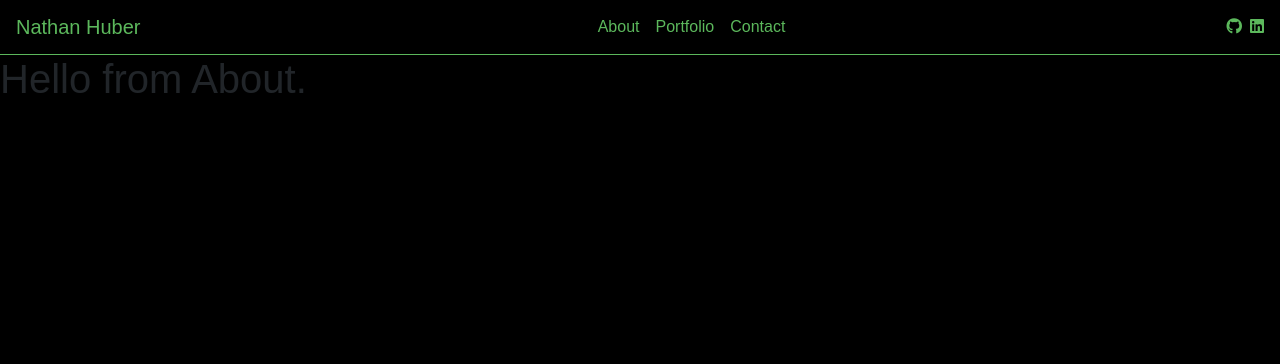
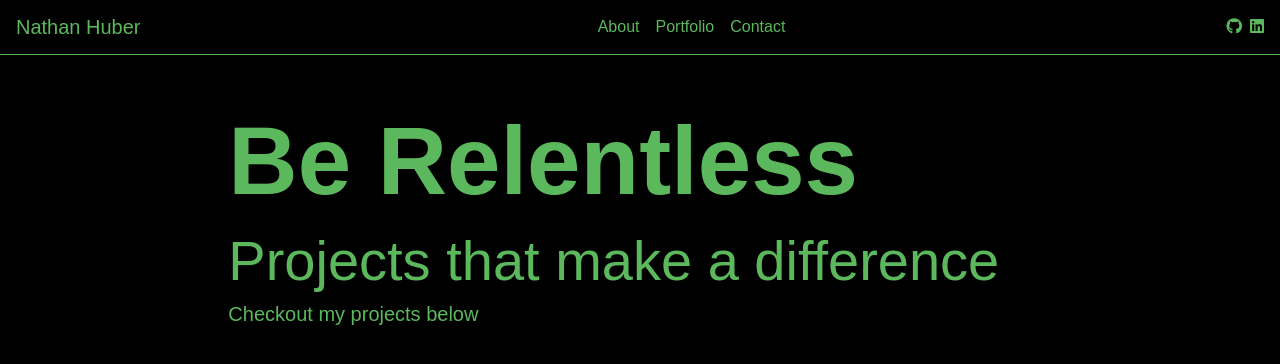
Before and after one commit to OnTheRocks/react-portfolio, a React (Create React App) app: page / in a window 1280 px wide. Shown: the top 364 px of the page. Built offline with nearby package versions, Linux system fonts and the light colour scheme.

Commit message:
Lots of work, finished routes, started setting up Contact page.

```diff
--- a/src/App.css
+++ b/src/App.css
@@ -14,3 +14,7 @@ a {
   color: #333;
   text-decoration: none;
 }
+
+.color-blue {
+  color: blue;
+}
--- a/src/App.js
+++ b/src/App.js
@@ -1,24 +1,49 @@
 import React from 'react';
-import ReactDOM from 'react-dom'
+// import ReactDOM from 'react-dom'
+import { BrowserRouter as Router, Route, Switch } from "react-router-dom";
+
 import './App.css';
 import {NavBar} from './components/NavBar';
-import { BrowserRouter as Router, Route, Switch } from "react-router-dom";
-import { Portfolio }from './components/Portfolio';
+import Portfolio from './components/Portfolio';
 import { Contact } from './components/Contact';
-import {About} from './components/About.js';
+import About from './components/About.js';
 
 
-function App() {
+
+
+class App extends React.Component {
+
+
+  constructor(props) {
+    super(props);
+    this.state = {
+
+      About: {
+        title: 'Be Relentless',
+        subTitle: 'Projects that make a difference',
+        text: 'Checkout my projects below'
+      },
+      Portfolio: {
+        title: 'About Me'
+      },
+      contact: {
+        title: 'Let\'s Talk'
+      }
+    }
+  }
+
+render(){
   return (
     <Router>
       <div>
         <NavBar />
         <Switch>
-          <Route exact path="/" component={About} />
-          <Route exact path="/about" component={About} />
-          <Route exact path="/Contact" component={Contact} />
-          <Route exact path="/portfolio" component={Portfolio} />}
-          {/* <a href="https://www.github.com/OnTheRocks" target="blank"/> component=<i class="fab fa-github"></i> */}
+
+          <Route path="/" exact render={() => <About title={this.state.About.title} subTitle={this.state.About.subTitle} text={this.state.About.text} />} />
+          <Route path="/about" render={() => <About title={this.state.About.title} subTitle={this.state.About.subTitle} text={this.state.About.text} />} />
+          <Route path="/portfolio" render={() => <Portfolio title={this.state.Portfolio.title} />} />
+          <Route path="/contact" render={() => <Contact title={this.state.contact.title} />} />
+
           <Route path="*" component={About} />
         </Switch>
 
@@ -27,5 +52,6 @@ function App() {
     </Router>
   );
 }
+}
 
 export default App;
--- a/src/components/About.js
+++ b/src/components/About.js
@@ -1,13 +1,19 @@
 import React from 'react'
+import MainSec from './MainSec'
+import Content from './Content'
 // import profile from '../img/Nathan.jpg';
 // import '../CSS/About.css';
 
-export class About extends React.Component {
-  render() {
+function About(props) {
+
     return (
       <div>
-        <h1>Hello from About.</h1>
+        <MainSec title={props.title} subTitle={props.subTitle} text={props.text} />
+        {/* <Content>
+          <h1>Hello from About.</h1>
+        </Content> */}
       </div>
     )
   }
-}
+
+export default About;
--- a/src/components/Contact.js
+++ b/src/components/Contact.js
@@ -1,6 +1,7 @@
 import React from 'react'
-import Hero from './Hero'
+import MainSec from './MainSec'
 import Form from 'react-bootstrap/Form';
+import Axios from 'axios';
 
 export class Contact extends React.Component {
   constructor(props) {
@@ -31,14 +32,40 @@ export class Contact extends React.Component {
 
     this.setState({
       disabled: true,
-      emailSent: true
+      emailSent: false
     });
-  }
+
+Axios.post('http://localhost:3030/api/email', this.state)
+.then(res => {
+    if(res.data.success) {
+        this.setState({
+            disabled: false,
+            emailSent: true
+        });
+    } else {
+        this.setState({
+            disabled: false,
+            emailSent: false
+        });
+    }
+})
+.catch(err => {
+    console.log(err);
+
+    this.setState({
+        disabled: false,
+        emailSent: false
+    });
+})
+
+}
+
+
 
   render() {
     return (
       <div>
-        <Hero title={this.props.title} />
+        <MainSec title={this.props.title} />
 
         <content>
           <Form onSubmit={this.handleSubmit}>
@@ -65,6 +92,6 @@ export class Contact extends React.Component {
           </Form>
         </content>
       </div>
-    )
+    );
   }
 }
--- /dev/null
+++ b/src/components/Content.js
@@ -0,0 +1,20 @@
+import React from 'react';
+import Container from 'react-bootstrap/Container';
+import Row from 'react-bootstrap/Row';
+import Col from 'react-bootstrap/Col';
+
+function Content(props) {
+
+    return(
+        <Container fluid={true}>
+            <Row className="justify-content-center">
+                <Col md={8}>
+                    {props.children}
+                </Col>
+            </Row>
+        </Container>
+    );
+
+}
+
+export default Content;
--- a/src/components/Hero.js
+++ b/src/components/MainSec.js
@@ -4,23 +4,24 @@ import Container from 'react-bootstrap/Container';
 import Row from 'react-bootstrap/Row';
 import Col from 'react-bootstrap/Col';
 
-function Hero(props) {
+function MainSec(props) {
 
     return(
         <Jumbotron className="bg-transparent jumbotron-fluid p-0">
             <Container fluid={true}>
                 <Row className="justify-content-center py-5">
                     <Col md={8} sm={12}>
-                        { props.title && <h1 className="display-1 font-weight-bolder">{props.title}</h1> }
-                        { props.subTitle && <h3 className="display-4 font-weight-light">{props.subTitle}</h3> }
-                        { props.text && <h3 className="lead font-weight-light">{props.text}</h3> }
+                        { props.title && <h1 style={{color:'#5cb85c'}} className="display-1 font-weight-bolder ">{props.title}</h1> }
+                        { props.subTitle && <h3 style={{color:'#5cb85c'}} className="display-4 font-weight-light">{props.subTitle}</h3> }
+                        { props.text && <h3 style={{color:'#5cb85c'}} className="lead font-weight-light">{props.text}</h3> }
                     </Col>
                 </Row>
             </Container>
         </Jumbotron>
+
     );
 
 }
 
 
-export default Hero;
+export default MainSec ;
--- a/src/components/Portfolio.js
+++ b/src/components/Portfolio.js
@@ -1,11 +1,15 @@
 import React from 'react'
+import MainSec from './MainSec';
 
-export class Portfolio extends React.Component {
-  render() {
+function Portfolio(props) {
+
     return (
       <div>
+        <MainSec title={props.title} />
         <h1>Hello from Portfolio.</h1>
       </div>
     )
   }
-}
+
+
+export default Portfolio;
```
